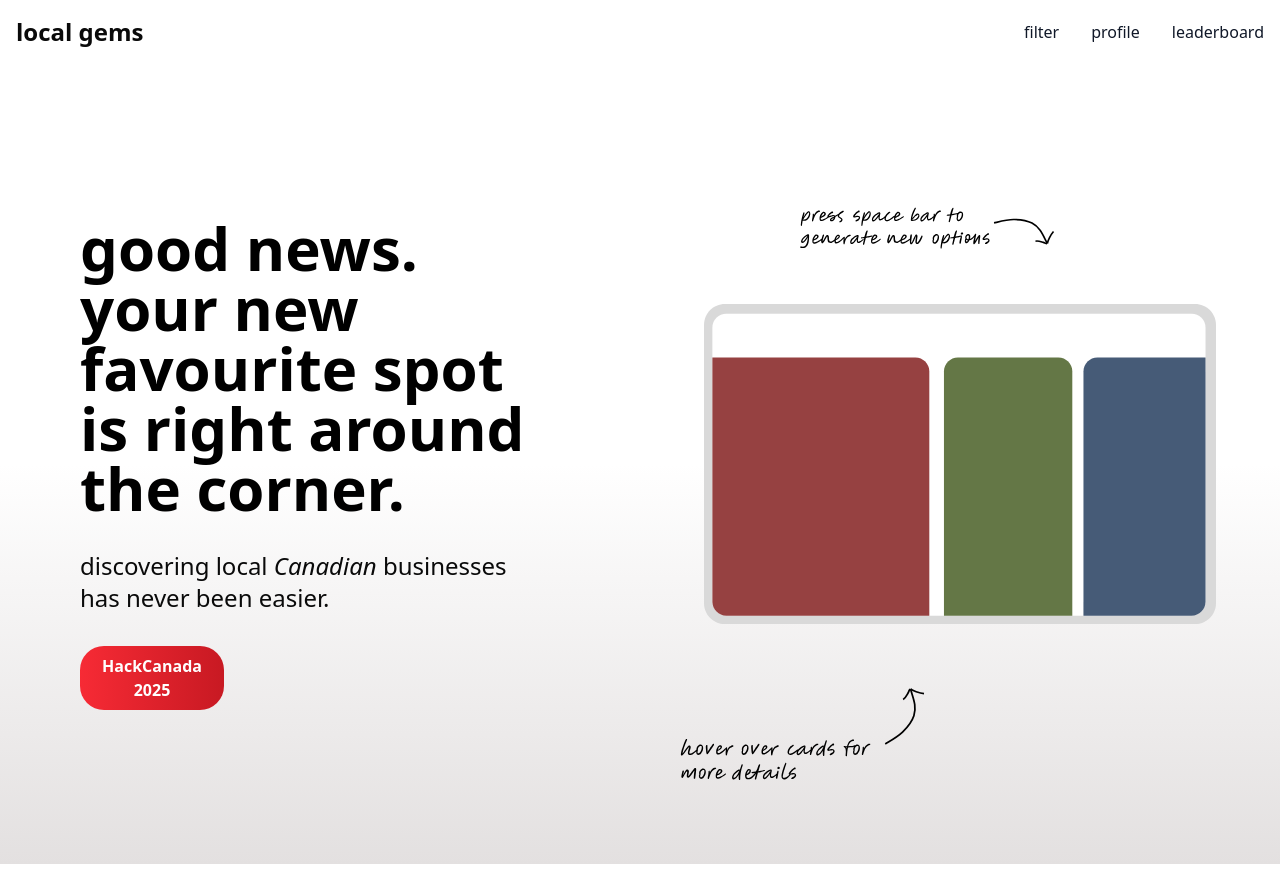
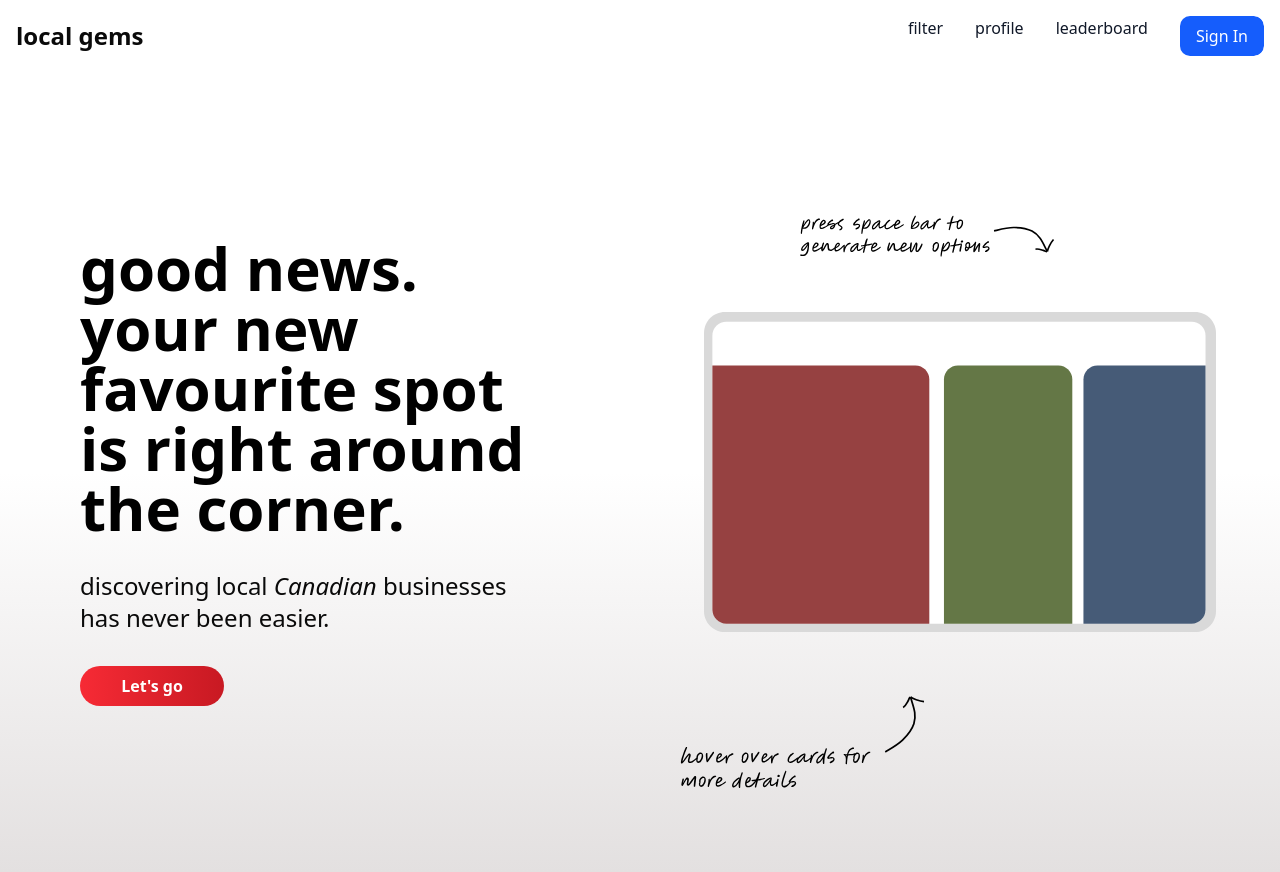
Before and after one commit to JLi2007/HackCanada, a Next.js app: page / in a window 1280 px wide. Built offline with nearby package versions, Linux system fonts and the light colour scheme; no server answers.

Commit message:
landing page done

```diff
--- a/app/components/Nav.tsx
+++ b/app/components/Nav.tsx
@@ -1,8 +1,10 @@
 "use client";
 import { useState } from "react";
+import { signIn, signOut, useSession } from "next-auth/react";
 
 function Nav() {
   const [isOpen, setIsOpen] = useState(false);
+  const { data: session, status } = useSession();
 
   return (
     <nav className="bg-white dark:border-gray-700 dark:bg-gray-900">
@@ -64,6 +66,27 @@ function Nav() {
                 leaderboard
               </a>
             </li>
+            {/* Sign In/Out Button */}
+            <li>
+              {status === "loading" ? (
+                <span className="text-gray-500">Loading...</span>
+              ) : session ? (
+                <button
+                  onClick={() => signOut()}
+                  className="px-4 py-2 text-white bg-red-600 rounded-lg hover:bg-red-700"
+                >
+                  Sign Out
+                </button>
+              ) : (
+                <button
+                onClick={() => signIn("google", { prompt: "select_account", callbackUrl: window.location.href })
+              }
+                className="px-4 py-2 text-white bg-blue-600 rounded-lg hover:bg-blue-700"
+                >
+                  Sign In
+                </button>
+              )}
+            </li>
           </ul>
         </div>
       </div>
--- a/app/page.tsx
+++ b/app/page.tsx
@@ -1,6 +1,6 @@
 import Nav from "@/app/components/Nav";
 import { Bold } from "lucide-react";
-
+import Link from "next/link";
 export default function Home() {
   return (
     <div className="relative">
@@ -16,9 +16,13 @@ export default function Home() {
           discovering local <em>Canadian</em> businesses<br />has never been easier.
         </span>
         <div className="flex flex-row justify-start h-[100%] w-[75%]">
-          <div className="text-white w-[30%] text-center p-2 rounded-3xl bg-gradient-to-r from-red-500 to-red-800 bg-[length:400%_400%] animate-gradient-x">
-            <strong>HackCanada 2025</strong>
-          </div>
+
+  <div className="cursor-pointer text-white w-[30%] text-center p-2 rounded-3xl bg-gradient-to-r from-red-500 to-red-800 bg-[length:400%_400%] animate-gradient-x">
+  <Link href="/swipe">
+    <strong>Let's go</strong>
+    </Link>
+  </div>
+
         </div>
       </div>
 
```
